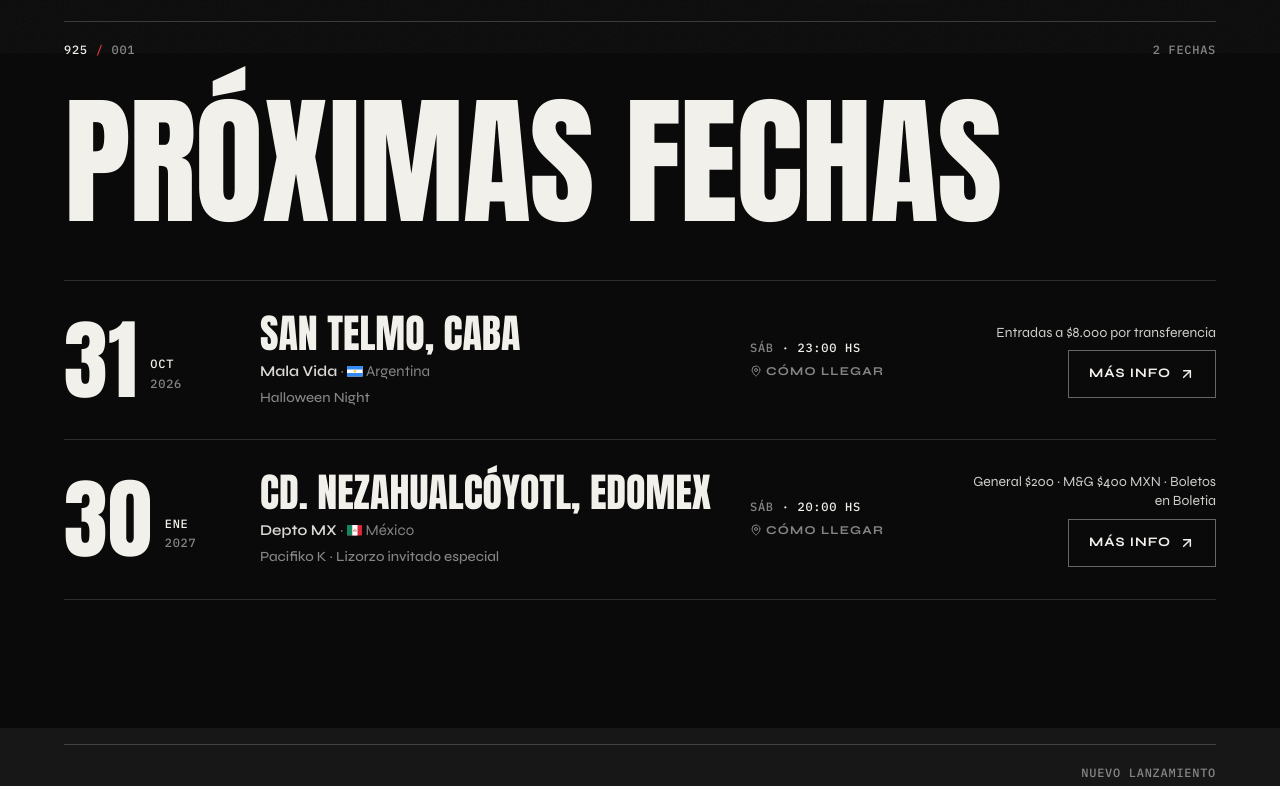
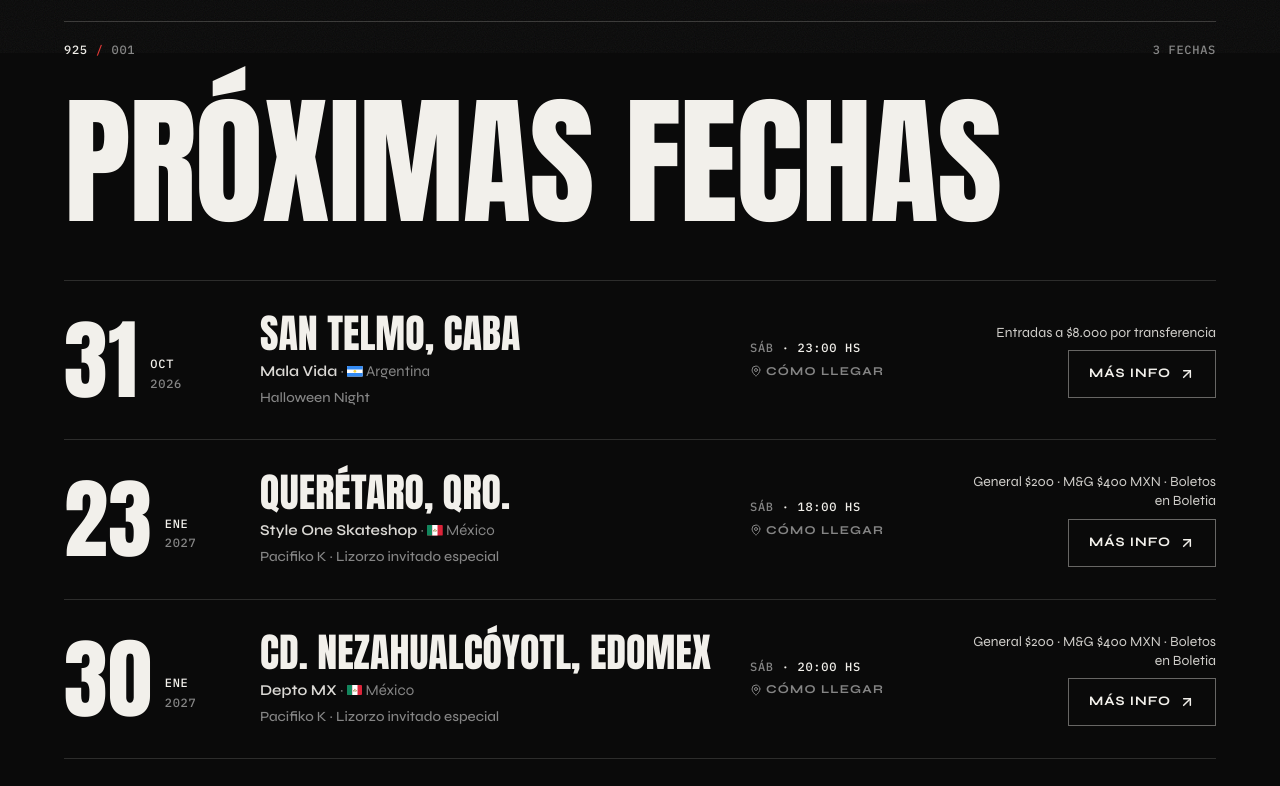
Before and after one commit to ramatc/lizorzo, a React (Vite) app: page / in a window 1280 px wide. Shown: the part 747-1533 px from the top of the page. Built offline with nearby package versions, Linux system fonts and the light colour scheme.

Commit message:
feat(shows): add Queretaro date with Pacifiko K

```diff
--- a/src/data/shows.ts
+++ b/src/data/shows.ts
@@ -76,6 +76,22 @@ export const shows: Show[] = [
     status: 'available',
   },
   {
+    // Fuente: flyer de Nómada ("SAB 23 ENE").
+    // El año no figura en el flyer: 2027 es el próximo 23/01 que cae sábado. Confirmar.
+    id: '2027-01-23-style-one-qro',
+    date: '2027-01-23',
+    city: 'Querétaro, Qro.',
+    country: 'México',
+    countryCode: 'MX',
+    venue: 'Style One Skateshop',
+    title: 'Pacifiko K · Lizorzo invitado especial',
+    time: '18:00',
+    ticketInfo: 'General $200 · M&G $400 MXN · Boletos en Boletia',
+    infoUrl: 'https://www.instagram.com/p/DesjoIDnWyJ/',
+    locationUrl: mapsSearch('Andrés Balvanera 30, Centro, Querétaro, Qro., México'),
+    status: 'available',
+  },
+  {
     // Fuente: bio de Instagram + flyer de Nómada ("SAB 30 ENE").
     // El año no figura en el flyer: 2027 es el próximo 30/01 que cae sábado. Confirmar.
     id: '2027-01-30-depto-mx',
```
